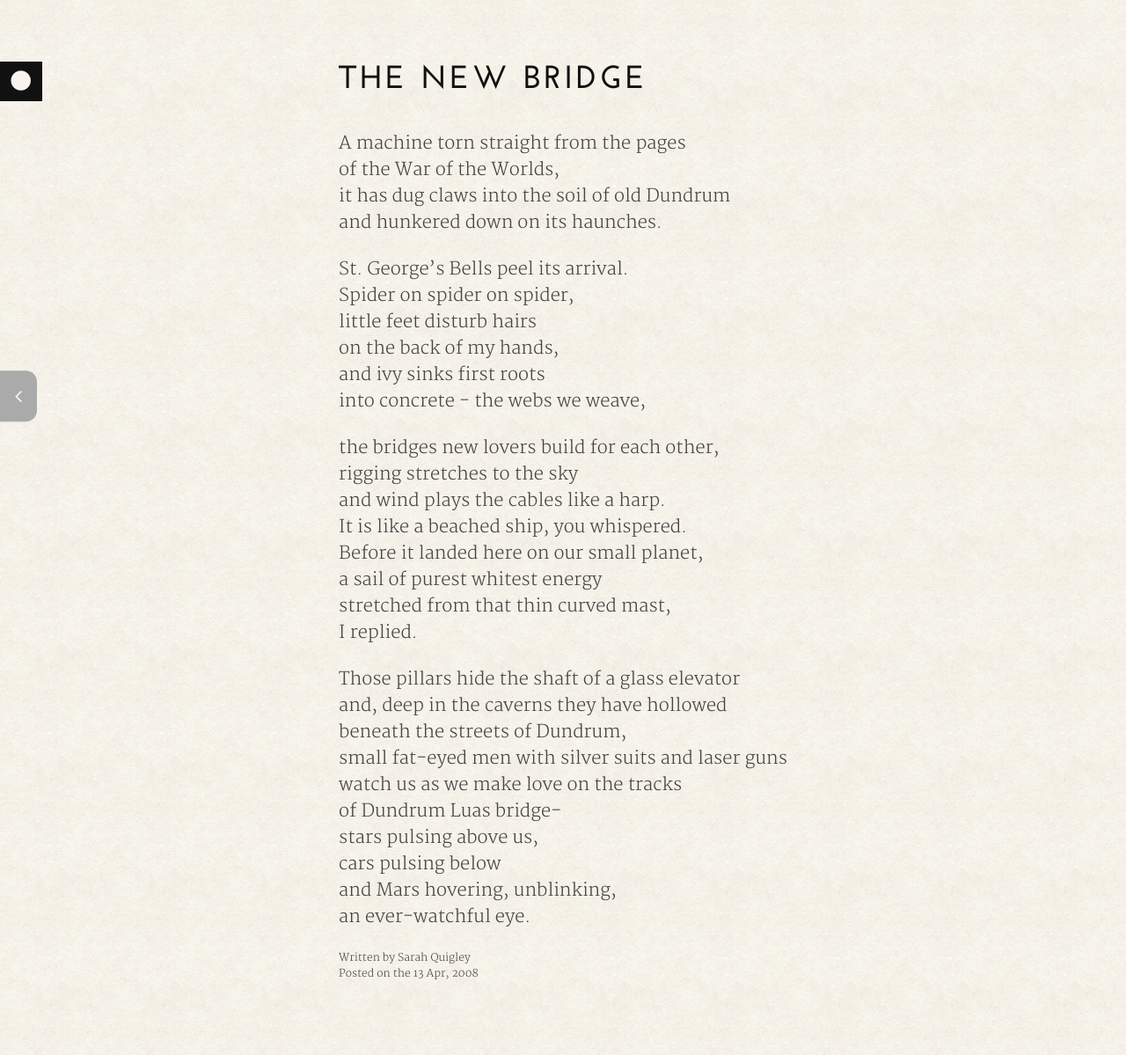
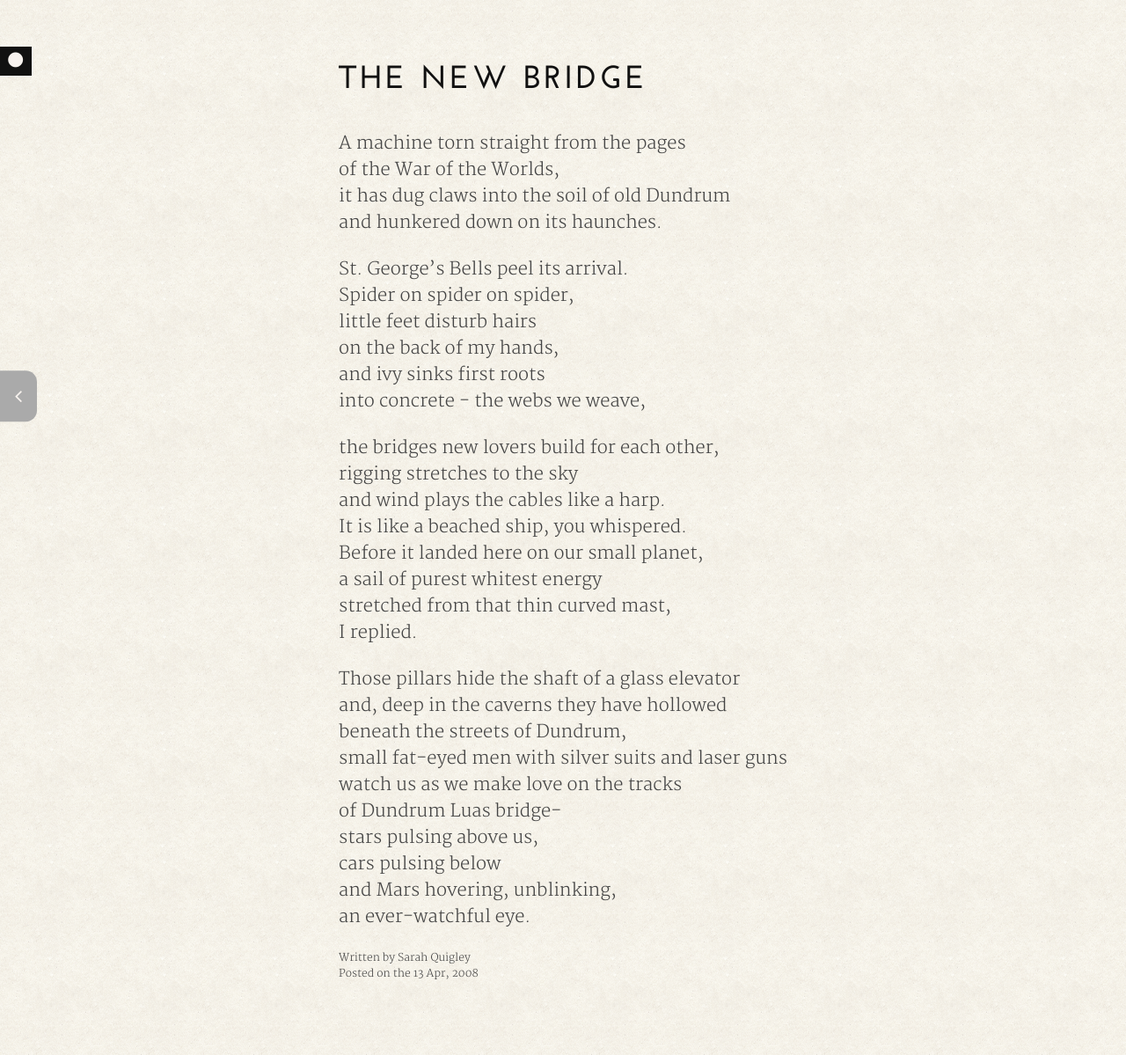
Before and after one commit to sarahquigley/poetry, a Jekyll site: the page built from index.html, in a window 1280 px wide. Shown: the whole page at 88% size. Built offline with Jekyll 4.4.1, drawn with Linux system fonts in a browser that asks for light colours; nearby versions of some CDN libraries; some web fonts are replaced.

Commit message:
Minor tweaks to styling.

```diff
--- a/_sass/layout.scss
+++ b/_sass/layout.scss
@@ -94,7 +94,7 @@ body{
 
 @media screen and (min-width: em(500)){
   #site-header{
-    font-size: 1em;
+    font-size: 0.75em;
   }
 }
 
--- a/assets/css/main.css
+++ b/assets/css/main.css
@@ -277,7 +277,7 @@ body {
     position: fixed; } }
 @media screen and (min-width: 31.25em) {
   #site-header {
-    font-size: 1em; } }
+    font-size: 0.75em; } }
 @media screen and (max-width: 17.5em) {
   #site-header {
     font-size: 1em; } }
```
